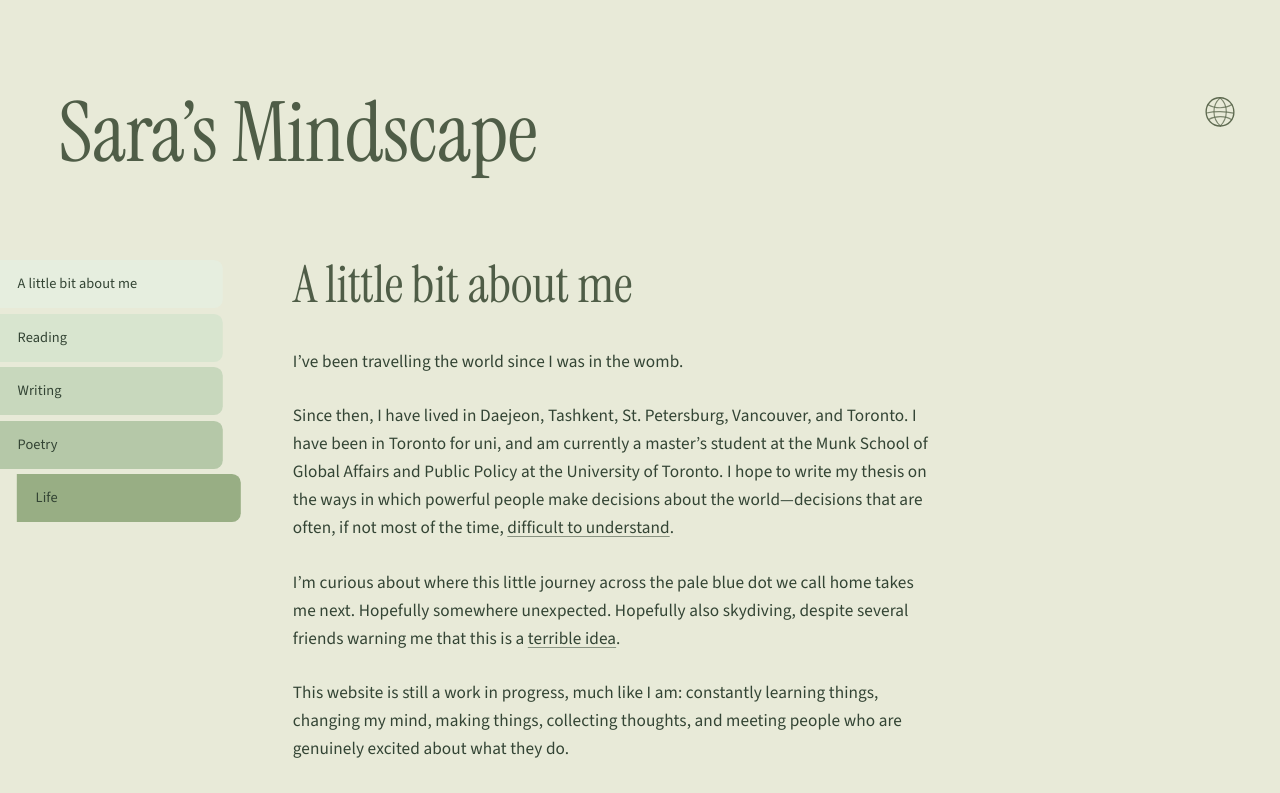
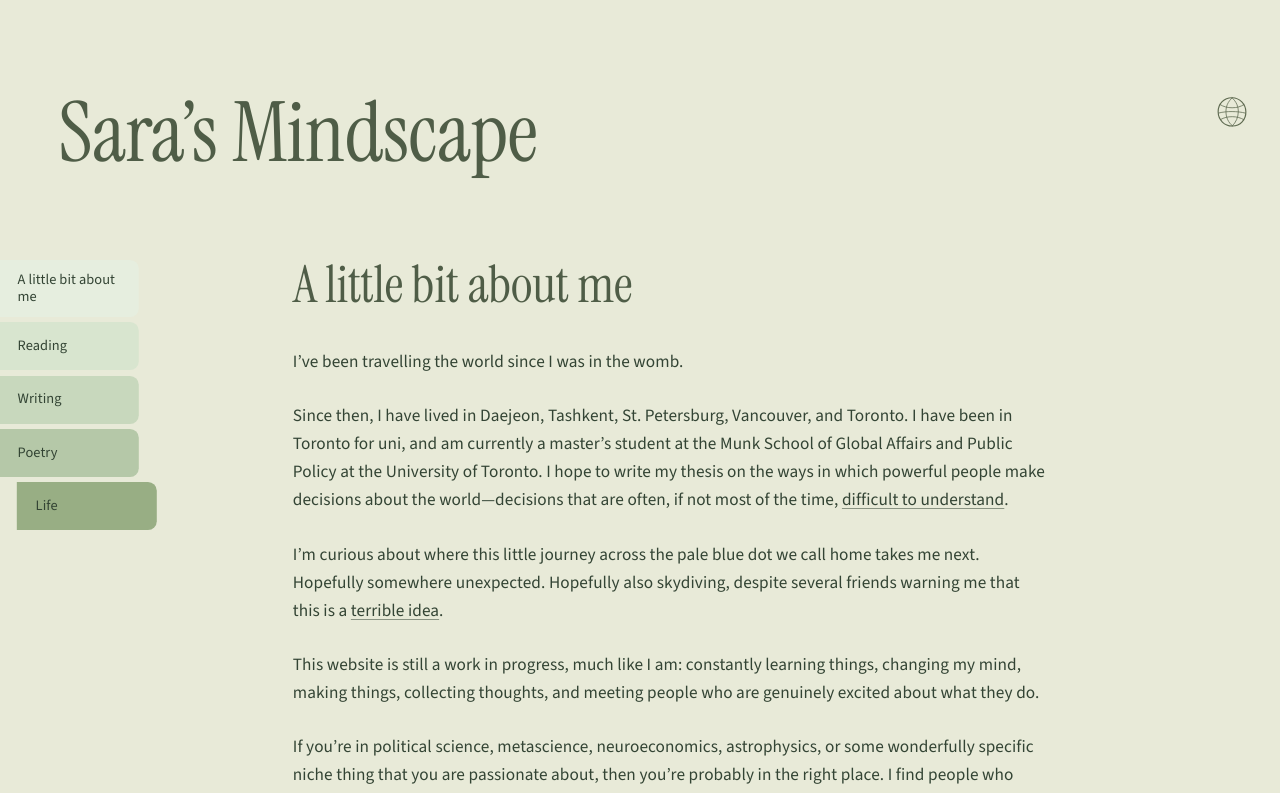
Before and after one commit to saykig/sarakim23, a Next.js app: page /about in a window 1280 px wide. Shown: the top 793 px of the page. Built offline with nearby package versions, Linux system fonts and the light colour scheme.

Commit message:
Harden globe animation and widen Mindscape prose

```diff
--- a/app/components/home-globe-nav.tsx
+++ b/app/components/home-globe-nav.tsx
@@ -18,32 +18,26 @@ export function HomeGlobeNav({ className = '' }: HomeGlobeNavProps) {
         <g className="home-globe-nav-sphere">
           <path
             className="home-globe-nav-stroke home-globe-nav-outline"
-            pathLength="1"
             d="M20.1 3.2C10.9 3 3.6 10.3 3.7 19.8c.1 9.6 7.5 16.9 16.8 16.7 9.2-.2 16.1-7.5 15.8-16.8-.2-9.2-7.1-16.3-16.2-16.5Z"
           />
           <path
             className="home-globe-nav-stroke home-globe-nav-meridian"
-            pathLength="1"
             d="M20.2 3.4c-5.1 4.4-7.4 10.1-7.3 16.5.1 6.6 2.7 12.2 7.5 16.4"
           />
           <path
             className="home-globe-nav-stroke home-globe-nav-meridian home-globe-nav-stroke-delayed"
-            pathLength="1"
             d="M20.2 3.4c5 4.5 7.4 10.3 7.2 16.6-.2 6.5-2.7 12.1-7 16.3"
           />
           <path
             className="home-globe-nav-stroke home-globe-nav-latitude"
-            pathLength="1"
             d="M6.2 11.4c3.9 2.4 8.5 3.6 13.9 3.6 5.6 0 10.1-1.2 13.9-3.7"
           />
           <path
             className="home-globe-nav-stroke home-globe-nav-latitude home-globe-nav-stroke-delayed"
-            pathLength="1"
             d="M4.3 21.2c5.3-1.3 10.5-1.8 15.8-1.7 5.6 0 10.9.6 15.7 1.8"
           />
           <path
             className="home-globe-nav-stroke home-globe-nav-latitude"
-            pathLength="1"
             d="M6.6 28.8c3.9-2.2 8.4-3.3 13.7-3.3 5.4.1 9.8 1.2 13.5 3.5"
           />
         </g>
--- a/app/global.css
+++ b/app/global.css
@@ -198,9 +198,7 @@ table {
   stroke-width: 1.35;
   stroke-linecap: round;
   stroke-linejoin: round;
-  stroke-dasharray: 1;
-  stroke-dashoffset: 0;
-  vector-effect: non-scaling-stroke;
+  opacity: 1;
 }
 
 .home-globe-nav-latitude,
@@ -255,10 +253,10 @@ table {
 @keyframes home-globe-draw {
   0%,
   100% {
-    stroke-dashoffset: 0;
+    opacity: 1;
   }
   42% {
-    stroke-dashoffset: 0.28;
+    opacity: 0.66;
   }
 }
 
@@ -1311,7 +1309,7 @@ body:has(.about-page) ::selection {
 
 .mindscape-page-inner {
   padding-left: clamp(1.25rem, 4.5vw, 4.5rem);
-  padding-right: clamp(1.25rem, 3vw, 3rem);
+  padding-right: clamp(1.25rem, 2vw, 2rem);
 }
 
 .mindscape-page-header {
@@ -1351,7 +1349,7 @@ body:has(.about-page) ::selection {
   --mindscape-tab-color: #e6eedf;
   --mindscape-tab-rest-x: -0.45rem;
   display: flex;
-  width: calc(100% - 0.75rem);
+  width: min(100%, 8.75rem);
   min-height: 3rem;
   align-items: center;
   border: 0;
@@ -1426,7 +1424,7 @@ body:has(.about-page) ::selection {
 
 .mindscape-content {
   width: 100%;
-  max-width: 58rem;
+  max-width: 70rem;
 }
 
 .mindscape-section {
@@ -1459,14 +1457,14 @@ body:has(.about-page) ::selection {
 }
 
 .mindscape-section .about-copy {
-  max-width: 75ch;
+  max-width: 88ch;
   color: var(--atlas-ink);
   font-size: clamp(1.02rem, 1.35vw, 1.14rem);
 }
 
 .mindscape-placeholder,
 .mindscape-writing-entry {
-  max-width: 66ch;
+  max-width: 78ch;
   color: var(--atlas-ink);
   font-family: var(--font-source-sans), Arial, sans-serif;
   font-size: clamp(1rem, 1.35vw, 1.12rem);
--- a/tests/globe-first-load.mjs
+++ b/tests/globe-first-load.mjs
@@ -133,7 +133,7 @@ async function assertHomeGlobeNav(page, label) {
       sphereAnimation: sphereStyle?.animationName ?? 'none',
       sphereTransform: sphereStyle?.transform ?? 'none',
       strokeAnimation: strokeStyle?.animationName ?? 'none',
-      strokeOffset: strokeStyle?.strokeDashoffset ?? '0px',
+      strokeOpacity: strokeStyle?.opacity ?? '1',
     }
   })
 
@@ -141,7 +141,7 @@ async function assertHomeGlobeNav(page, label) {
     animatedState.sphereAnimation !== 'home-globe-turn' ||
     animatedState.sphereTransform === 'none' ||
     animatedState.strokeAnimation !== 'home-globe-draw' ||
-    animatedState.strokeOffset === '0px'
+    animatedState.strokeOpacity === '1'
   ) {
     throw new Error(
       `${label}: home globe animation did not start: ${JSON.stringify(animatedState)}`
```
